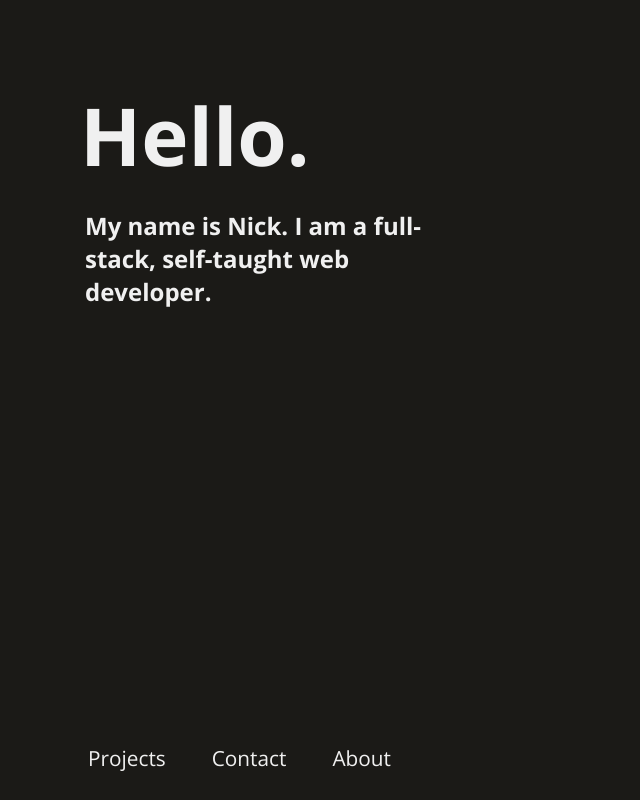
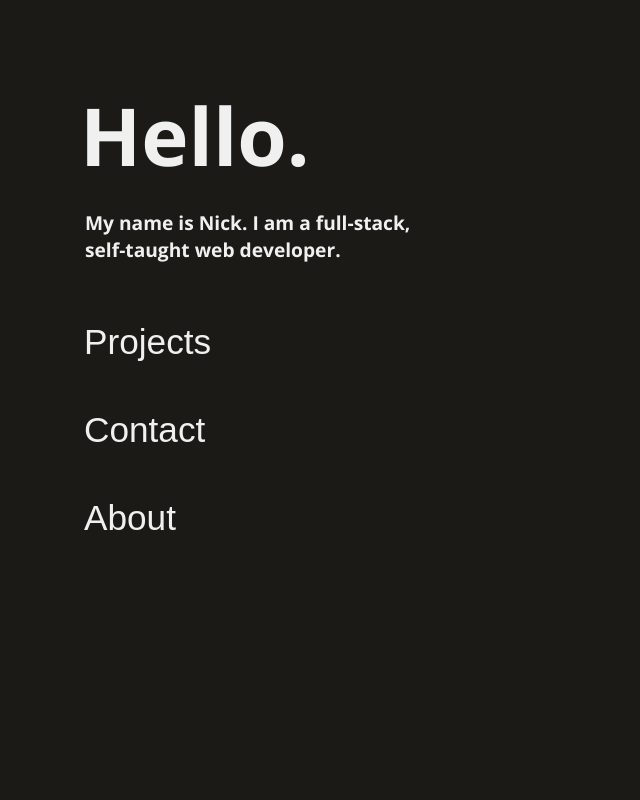
Before and after one commit to nsars19/portfolio, a React (Create React App) app: page / in a window 1280 px wide. Shown: the whole page, without its empty margins (0-640 px from the left). Built offline with nearby package versions, Linux system fonts and the light colour scheme.

Commit message:
refactor intro component

```diff
--- a/src/components/intro.js
+++ b/src/components/intro.js
@@ -19,6 +19,7 @@ const StyledIntro = styled.section`
     }
 
     h2 {
+      font-size: 1.2rem;
       padding-left: 5px;
       margin-top: 20px;
       max-width: 360px;
@@ -28,33 +29,63 @@ const StyledIntro = styled.section`
 
     h1,
     h2 {
-      transition: margin-top 400ms ease;
       transition: opacity 400ms ease, margin-top 400ms ease;
     }
   }
 
   ul {
-    margin-top: 120px;
-    margin-bottom: 20px;
-    margin-left: 80px;
-    padding-right: 45px;
-    // max-width: 50%;
-    display: flex;
-    justify-content: flex-start;
+    height: 100%;
+    padding-top: 20px;
+    padding-left: 75px;
+    opacity: ${({ ulInView }) => (ulInView ? 100 : 0)};
+    transition: opacity 1000ms ease 400ms;
 
     li {
+      font-size: 2.2rem;
       list-style: none;
-      font-size: 1.3rem;
-      padding: 6px;
       border: 2px solid transparent;
-      margin-right: 30px;
+      border-radius: 8px;
+      margin-top: 30px;
       cursor: pointer;
+      width: max-content;
+      transition: margin-top 400ms ease, opacity 400ms ease;
+
+      button {
+        background: transparent;
+        padding: 3px;
+        border-style: none;
+        border: 2px solid transparent;
+        border-radius: 4px;
+        margin: 2px;
+        font-size: inherit;
+        color: inherit;
+        cursor: pointer;
+      }
 
       &:hover,
       &:active {
-        background: ${colors.accentLight};
-        color: ${colors.main};
+        color: ${colors.background};
+        border: 2px solid ${colors.accent};
+        button {
+          background: ${colors.accent};
+        }
       }
+    }
+
+    li:first-child {
+      margin-top: ${({ l1 }) => (l1 ? 30 : -30)}px;
+      opacity: ${({ l1 }) => (l1 ? 100 : 0)};
+      transition-delay: 400ms, 500ms;
+    }
+    li:nth-child(2) {
+      margin-top: ${({ l2 }) => (l2 ? 30 : -30)}px;
+      opacity: ${({ l2 }) => (l2 ? 100 : 0)};
+      transition-delay: 550ms, 650ms;
+    }
+    li:last-child {
+      margin-top: ${({ l3 }) => (l3 ? 30 : -30)}px;
+      opacity: ${({ l3 }) => (l3 ? 100 : 0)};
+      transition-delay: 700ms, 800ms;
     }
   }
 
@@ -68,21 +99,16 @@ const StyledIntro = styled.section`
       }
 
       h2 {
-        font-size: 1.2rem;
+        font-size: 1.1rem;
         padding-right: 60px;
       }
     }
 
     ul {
-      display: flex;
-      justify-content: space-around;
-      margin: 0;
-      margin-bottom: 10px;
-      padding: 0;
-      // max-width: 80%;
+      padding-left: 35px;
 
       li {
-        margin: 0;
+        font-size: 2rem;
       }
     }
   }
@@ -97,21 +123,43 @@ function Intro() {
   const [refH2, inViewH2] = useInView({
     triggerOnce: true,
     threshold: 0.1,
-    delay: 1000,
   });
 
+  const [ulRef, ulInView] = useInView({
+    triggerOnce: true,
+    threshold: 0.1,
+    delay: 500,
+  });
+
+  const [li1Ref, l1View] = useInView();
+  const [li2Ref, l2View] = useInView();
+  const [li3Ref, l3View] = useInView();
+
   return (
-    <StyledIntro inViewH1={inViewH1} inViewH2={inViewH2}>
+    <StyledIntro
+      inViewH1={inViewH1}
+      inViewH2={inViewH2}
+      ulInView={ulInView}
+      l1={l1View}
+      l2={l2View}
+      l3={l3View}
+    >
       <div className="intro-txt">
         <h1 ref={refH1}>Hello.</h1>
         <h2 ref={refH2}>
           My name is Nick. I am a full-stack, self-taught web developer.
         </h2>
       </div>
-      <ul>
-        <li>Projects</li>
-        <li>Contact</li>
-        <li>About</li>
+      <ul ref={ulRef}>
+        <li ref={li1Ref}>
+          <button>Projects</button>
+        </li>
+        <li ref={li2Ref}>
+          <button>Contact</button>
+        </li>
+        <li ref={li3Ref}>
+          <button>About</button>
+        </li>
       </ul>
     </StyledIntro>
   );
```
